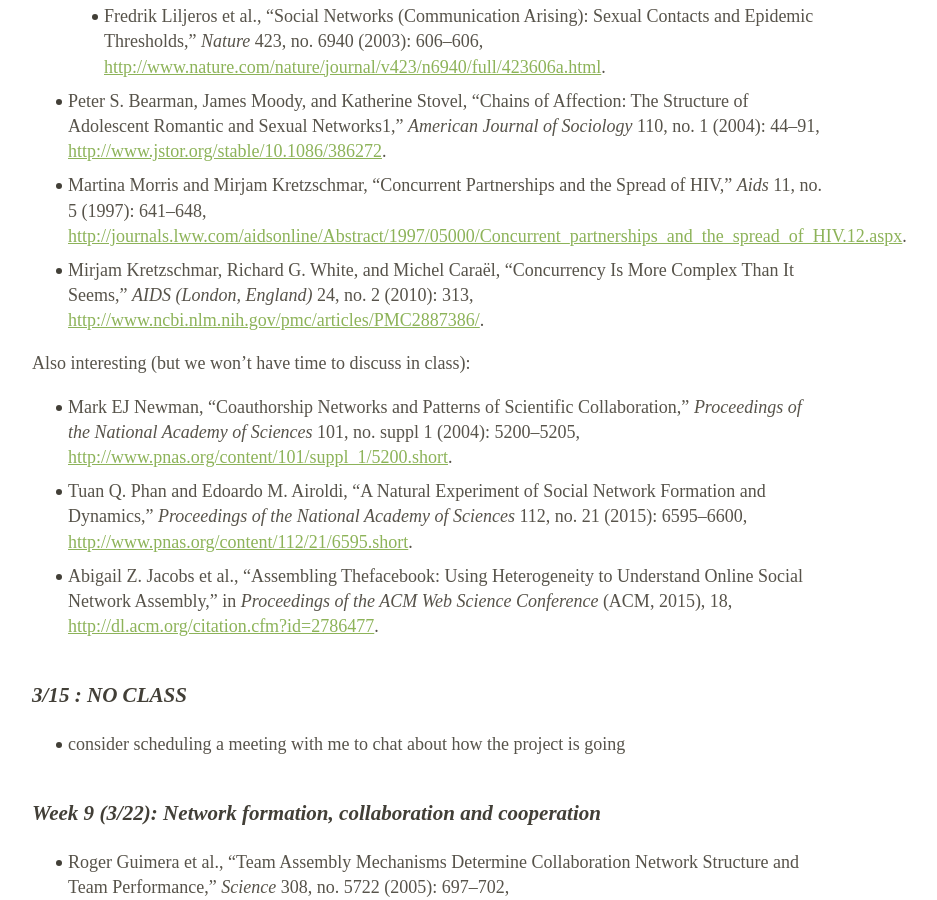
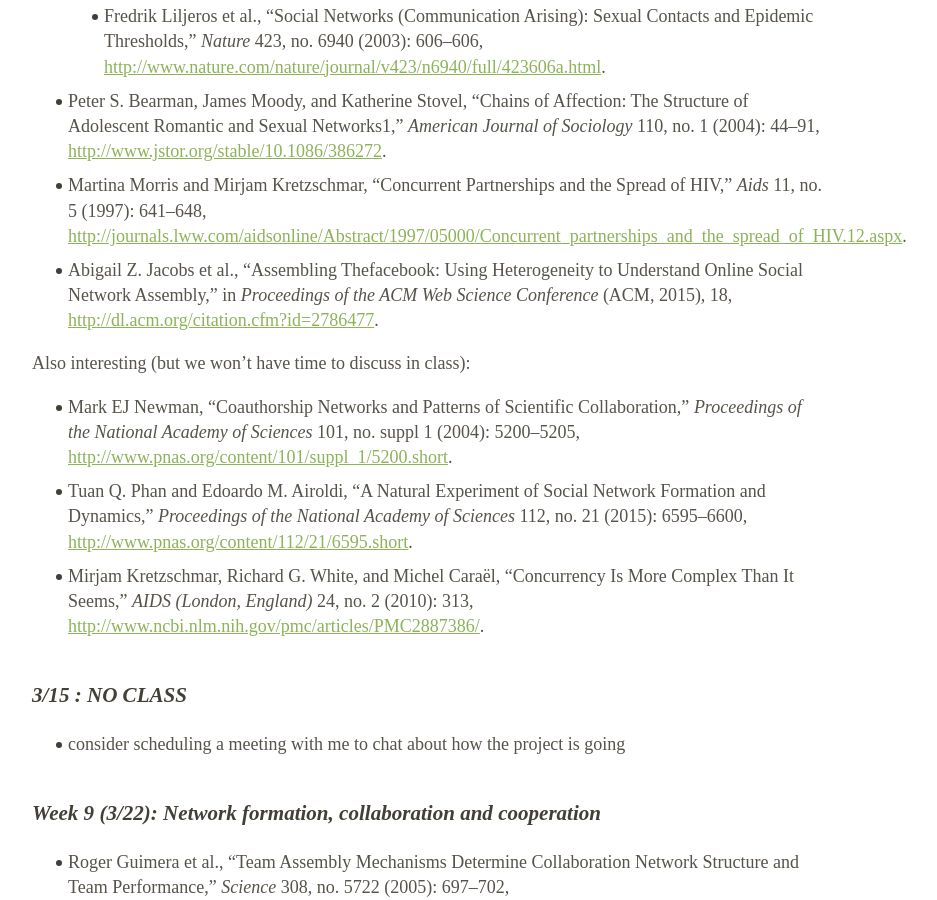
Before and after one commit to dfeehan/dfeehan.github.io, a Jekyll site: the page teaching/201701_demog260.html, which Jekyll copies as it is, in a window 1280 px wide and 900 px high, scrolled down 7843 px. Shown: the whole window, without its empty margins (212-1149 px from the left). Built offline with Jekyll 4.4.1, drawn with Linux system fonts in a browser that asks for light colours.

Commit message:
updated syllabus

```diff
--- a/teaching/201701_demog260.html
+++ b/teaching/201701_demog260.html
@@ -493,13 +493,13 @@ The purpose of this paper is to connect the topics of this class to your actual
 </ul></li>
 <li><span class="citation">Peter S. Bearman, James Moody, and Katherine Stovel, “Chains of Affection: The Structure of Adolescent Romantic and Sexual Networks1,” <em>American Journal of Sociology</em> 110, no. 1 (2004): 44–91, <a href="http://www.jstor.org/stable/10.1086/386272" class="uri">http://www.jstor.org/stable/10.1086/386272</a>.</span></li>
 <li><span class="citation">Martina Morris and Mirjam Kretzschmar, “Concurrent Partnerships and the Spread of HIV,” <em>Aids</em> 11, no. 5 (1997): 641–648, <a href="http://journals.lww.com/aidsonline/Abstract/1997/05000/Concurrent_partnerships_and_the_spread_of_HIV.12.aspx" class="uri">http://journals.lww.com/aidsonline/Abstract/1997/05000/Concurrent_partnerships_and_the_spread_of_HIV.12.aspx</a>.</span></li>
-<li><span class="citation">Mirjam Kretzschmar, Richard G. White, and Michel Caraël, “Concurrency Is More Complex Than It Seems,” <em>AIDS (London, England)</em> 24, no. 2 (2010): 313, <a href="http://www.ncbi.nlm.nih.gov/pmc/articles/PMC2887386/" class="uri">http://www.ncbi.nlm.nih.gov/pmc/articles/PMC2887386/</a>.</span></li>
+<li><span class="citation">Abigail Z. Jacobs et al., “Assembling Thefacebook: Using Heterogeneity to Understand Online Social Network Assembly,” in <em>Proceedings of the ACM Web Science Conference</em> (ACM, 2015), 18, <a href="http://dl.acm.org/citation.cfm?id=2786477" class="uri">http://dl.acm.org/citation.cfm?id=2786477</a>.</span></li>
 </ul>
 <p>Also interesting (but we won’t have time to discuss in class):</p>
 <ul>
 <li><span class="citation">Mark EJ Newman, “Coauthorship Networks and Patterns of Scientific Collaboration,” <em>Proceedings of the National Academy of Sciences</em> 101, no. suppl 1 (2004): 5200–5205, <a href="http://www.pnas.org/content/101/suppl_1/5200.short" class="uri">http://www.pnas.org/content/101/suppl_1/5200.short</a>.</span></li>
 <li><span class="citation">Tuan Q. Phan and Edoardo M. Airoldi, “A Natural Experiment of Social Network Formation and Dynamics,” <em>Proceedings of the National Academy of Sciences</em> 112, no. 21 (2015): 6595–6600, <a href="http://www.pnas.org/content/112/21/6595.short" class="uri">http://www.pnas.org/content/112/21/6595.short</a>.</span></li>
-<li><span class="citation">Abigail Z. Jacobs et al., “Assembling Thefacebook: Using Heterogeneity to Understand Online Social Network Assembly,” in <em>Proceedings of the ACM Web Science Conference</em> (ACM, 2015), 18, <a href="http://dl.acm.org/citation.cfm?id=2786477" class="uri">http://dl.acm.org/citation.cfm?id=2786477</a>.</span></li>
+<li><span class="citation">Mirjam Kretzschmar, Richard G. White, and Michel Caraël, “Concurrency Is More Complex Than It Seems,” <em>AIDS (London, England)</em> 24, no. 2 (2010): 313, <a href="http://www.ncbi.nlm.nih.gov/pmc/articles/PMC2887386/" class="uri">http://www.ncbi.nlm.nih.gov/pmc/articles/PMC2887386/</a>.</span></li>
 </ul>
 <h3 id="no-class">3/15 : NO CLASS</h3>
 <ul>
```
